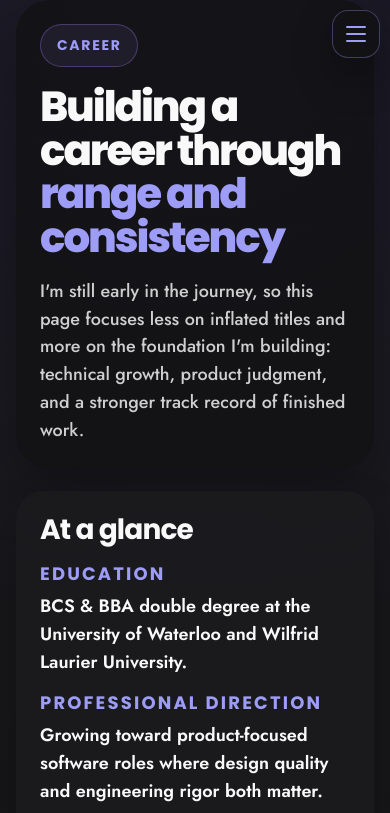
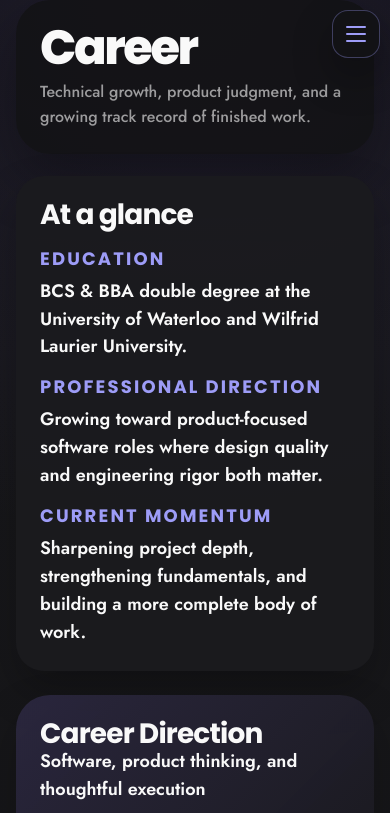
Before and after one commit to Danh295/Portfolio, a Next.js app: page /career in a window 390 px wide. Shown: the top 813 px of the page. Built offline with nearby package versions, Linux system fonts and the light colour scheme.

Commit message:
style: unify hero sections across all pages
Standardize hero styling with smaller title, condensed lead text,
tighter spacing, and consistent dark card background. Remove eyebrow
tags from career and skills pages. Fix projects mobile hero padding.

```diff
--- a/src/app/career/page.js
+++ b/src/app/career/page.js
@@ -25,14 +25,11 @@ export default function CareerPage() {
   return (
     <main className={styles.page}>
       <section className={styles.hero}>
-        <span className={styles.eyebrow}>Career</span>
         <h1 className={styles.title}>
-          Building a career through <span className={styles.titleAccent}>range and consistency</span>
+          Career
         </h1>
         <p className={styles.lead}>
-          I&apos;m still early in the journey, so this page focuses less on inflated
-          titles and more on the foundation I&apos;m building: technical growth,
-          product judgment, and a stronger track record of finished work.
+          Technical growth, product judgment, and a growing track record of finished work.
         </p>
       </section>
 
--- a/src/app/projects/page.module.css
+++ b/src/app/projects/page.module.css
@@ -7,21 +7,24 @@
 
 .hero {
   display: grid;
-  gap: 16px;
-  padding: 36px 42px 8px;
+  gap: 24px;
+  padding: 28px 42px;
+  border-radius: 34px;
+  background: rgba(19, 19, 21, 0.88);
+  box-shadow: 0 24px 60px rgba(0, 0, 0, 0.32);
 }
 
 .title {
-  font-size: clamp(4rem, 7vw, 5.8rem);
+  font-size: clamp(3rem, 5vw, 4.2rem);
   font-weight: 800;
-  line-height: 0.96;
+  line-height: 1;
   color: var(--foreground1);
 }
 
 .lead {
-  max-width: 780px;
-  font-size: clamp(1.15rem, 1.8vw, 1.55rem);
-  color: rgba(249, 249, 249, 0.74);
+  max-width: 960px;
+  font-size: clamp(1rem, 1.4vw, 1.15rem);
+  color: rgba(249, 249, 249, 0.6);
 }
 
 .projectsShell {
@@ -318,8 +321,9 @@
   }
 
   .hero {
-    padding: 22px 4px 0;
+    padding: 24px 22px;
     gap: 12px;
+    border-radius: 24px;
   }
 
   .projectsShell {
--- a/src/app/section-page.module.css
+++ b/src/app/section-page.module.css
@@ -7,38 +7,25 @@
 
 .hero {
   display: grid;
-  gap: 18px;
-  padding: 36px 42px;
+  gap: 8px;
+  padding: 28px 42px;
   border-radius: 34px;
   background: rgba(19, 19, 21, 0.88);
   box-shadow: 0 24px 60px rgba(0, 0, 0, 0.32);
 }
 
-.eyebrow {
-  width: fit-content;
-  padding: 10px 16px;
-  border-radius: 999px;
-  border: 1px solid rgba(149, 117, 222, 0.35);
-  background: rgba(149, 117, 222, 0.1);
-  font-family: "Poppins", sans-serif;
-  font-size: 14px;
-  font-weight: 700;
-  letter-spacing: 0.12em;
-  text-transform: uppercase;
-  color: var(--secondary);
-}
-
 .title {
   max-width: 980px;
-}
-
-.titleAccent {
-  color: var(--secondary);
+  font-size: clamp(3rem, 5vw, 4.2rem);
+  font-weight: 800;
+  line-height: 1;
+  color: var(--foreground1);
 }
 
 .lead {
-  max-width: 980px;
-  color: rgba(249, 249, 249, 0.82);
+  max-width: 960px;
+  font-size: clamp(1rem, 1.4vw, 1.15rem);
+  color: rgba(249, 249, 249, 0.6);
 }
 
 .content {
```
Also changed, not shown: src/app/projects/page.js (+2 -7 lines), src/app/skills/page.js (+2 -5 lines).
